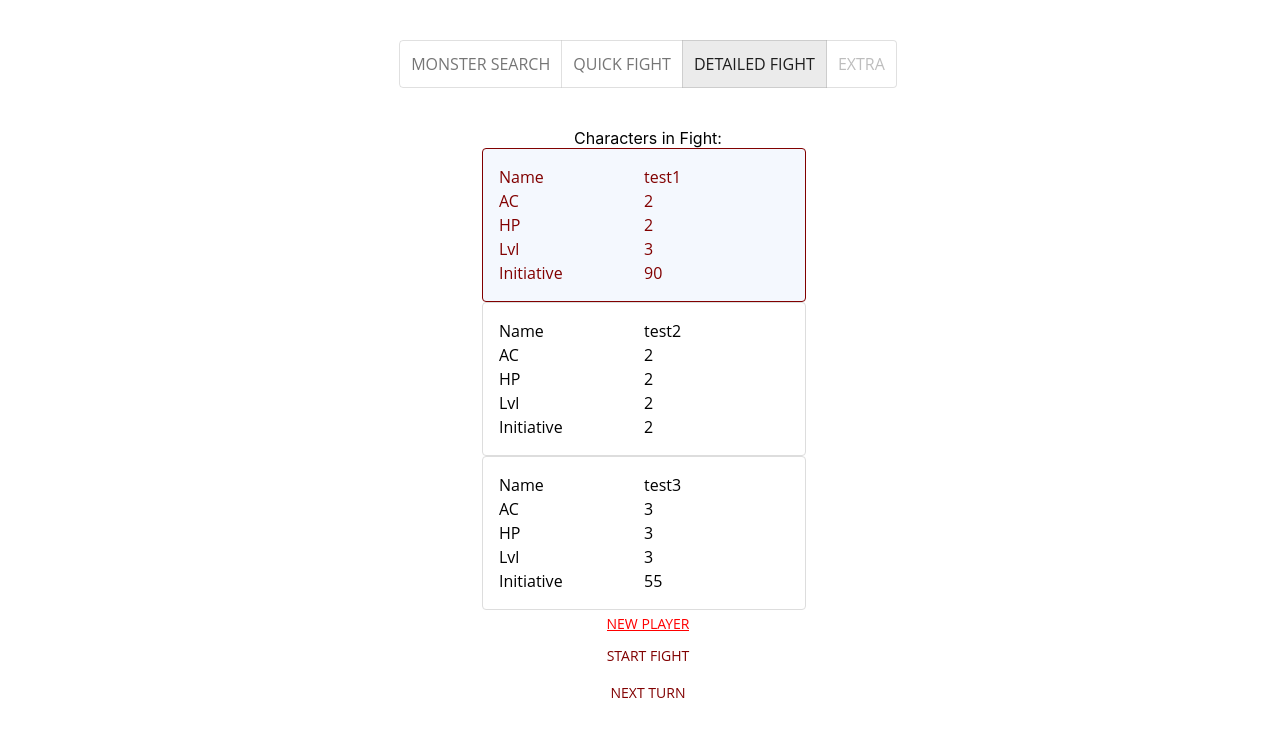
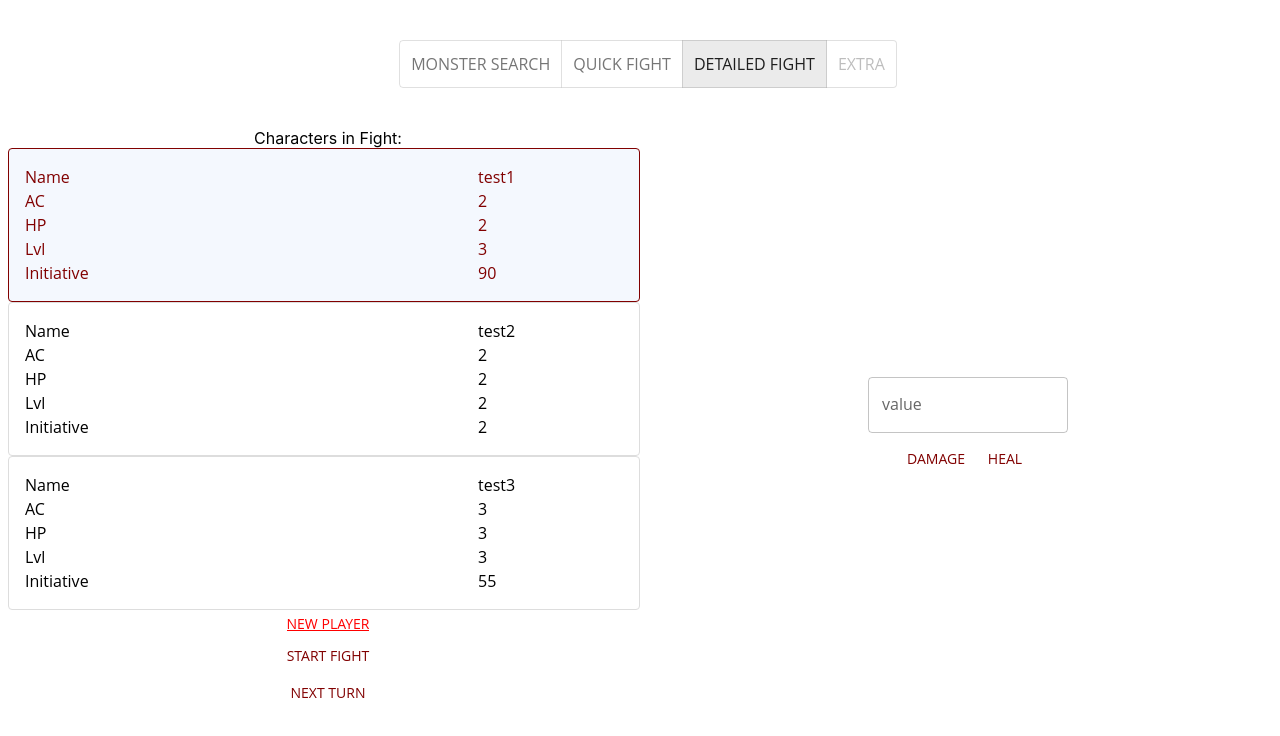
Before and after one commit to Adamdand/randomencounterapp, a React (Create React App) app in the folder client/randomencounter/: page / in a window 1280 px wide. Both pictures are taken after a click on the button "DETAILED FIGHT". Shown: the top 736 px of the page. Built offline with nearby package versions, Linux system fonts and the light colour scheme; no server answers.

Commit message:
added damage and healing

```diff
--- a/client/randomencounter/src/Pages/DetailFight.tsx
+++ b/client/randomencounter/src/Pages/DetailFight.tsx
@@ -1,4 +1,4 @@
-import { Box, Button, Typography } from "@mui/material";
+import { Box, Button, TextField, Typography } from "@mui/material";
 import { makeStyles } from "@mui/styles";
 import React, { useContext, useEffect, useState } from "react";
 import { useHistory } from "react-router-dom";
@@ -28,9 +28,11 @@ const useStyle = makeStyles((theme) => ({
     maxLength: 13,
     minLength: 13,
   },
-  emailAndPassword: {},
-  email: {},
-  password: {},
+  textField: {
+    marginLeft: "8px",
+    marginRight: "8px",
+    width: 200,
+  },
 }));
 
 const DetailedFight = (props: IProps) => {
@@ -82,6 +84,7 @@ const DetailedFight = (props: IProps) => {
     },
   ]);
   const [selectedPlayer, setSelectedPlayer] = useState<IPlayer>(testList[0]);
+  const [damageHealth, setDamageHealth] = useState<number>();
   const [open, setOpen] = React.useState(false);
 
   const handleClickOpen = () => {
@@ -128,12 +131,62 @@ const DetailedFight = (props: IProps) => {
     console.log("testList", newList);
   };
 
+  const changeValue = (
+    event: React.ChangeEvent<HTMLTextAreaElement | HTMLInputElement>
+  ) => {
+    if (event.target.value !== undefined) {
+      setDamageHealth(Number(event.target.value));
+    }
+  };
+
+  const damagePlayer = () => {
+    if (damageHealth !== undefined && damageHealth !== null) {
+      const newArr = testList.map((player) => {
+        if (
+          player.characterName === selectedPlayer.characterName &&
+          player.characterHealth !== null
+        ) {
+          return {
+            ...player,
+            characterHealth: player.characterHealth - damageHealth,
+          };
+        }
+
+        return player;
+      });
+      console.log(newArr);
+      setTestList(newArr);
+    }
+  };
+  const healPlayer = () => {
+    if (damageHealth !== undefined && damageHealth !== null) {
+      const newArr = testList.map((player) => {
+        if (
+          player.characterName === selectedPlayer.characterName &&
+          player.characterHealth !== null
+        ) {
+          return {
+            ...player,
+            characterHealth: player.characterHealth + damageHealth,
+          };
+        }
+
+        return player;
+      });
+      console.log(newArr);
+      setTestList(newArr);
+    }
+  };
+
   return (
-    <Box className={classes.root} sx={{ width: "100%" }}>
+    <Box
+      className={classes.root}
+      sx={{ display: "flex", flexDirection: "row" }}
+    >
       {/* <Box sx={{ justifyContent: "center" }}>
         <CharacterInput inputList={inputList} setInputList={setInputList} />
       </Box> */}
-
+      <Box sx={{ width: "50%" }}>
         <Box>Characters in Fight:</Box>
 
         {testList.map((characters) => (
@@ -175,6 +228,36 @@ const DetailedFight = (props: IProps) => {
           <Button onClick={turnOver}>Next Turn</Button>
         </Box>
       </Box>
+      <Box sx={{ width: "50%" }}>
+        <Box>
+          {" "}
+          <TextField
+            id="standard-name"
+            label="value"
+            className={classes.textField}
+            value={damageHealth}
+            onChange={changeValue}
+            margin="normal"
+          />
+        </Box>
+        <Box>
+          <Button
+            onClick={() => {
+              damagePlayer();
+            }}
+          >
+            damage
+          </Button>
+          <Button
+            onClick={() => {
+              healPlayer();
+            }}
+          >
+            heal
+          </Button>
+        </Box>
+      </Box>
+    </Box>
   );
 };
 
```
Lines whose indentation alone changed are shown as unchanged.
